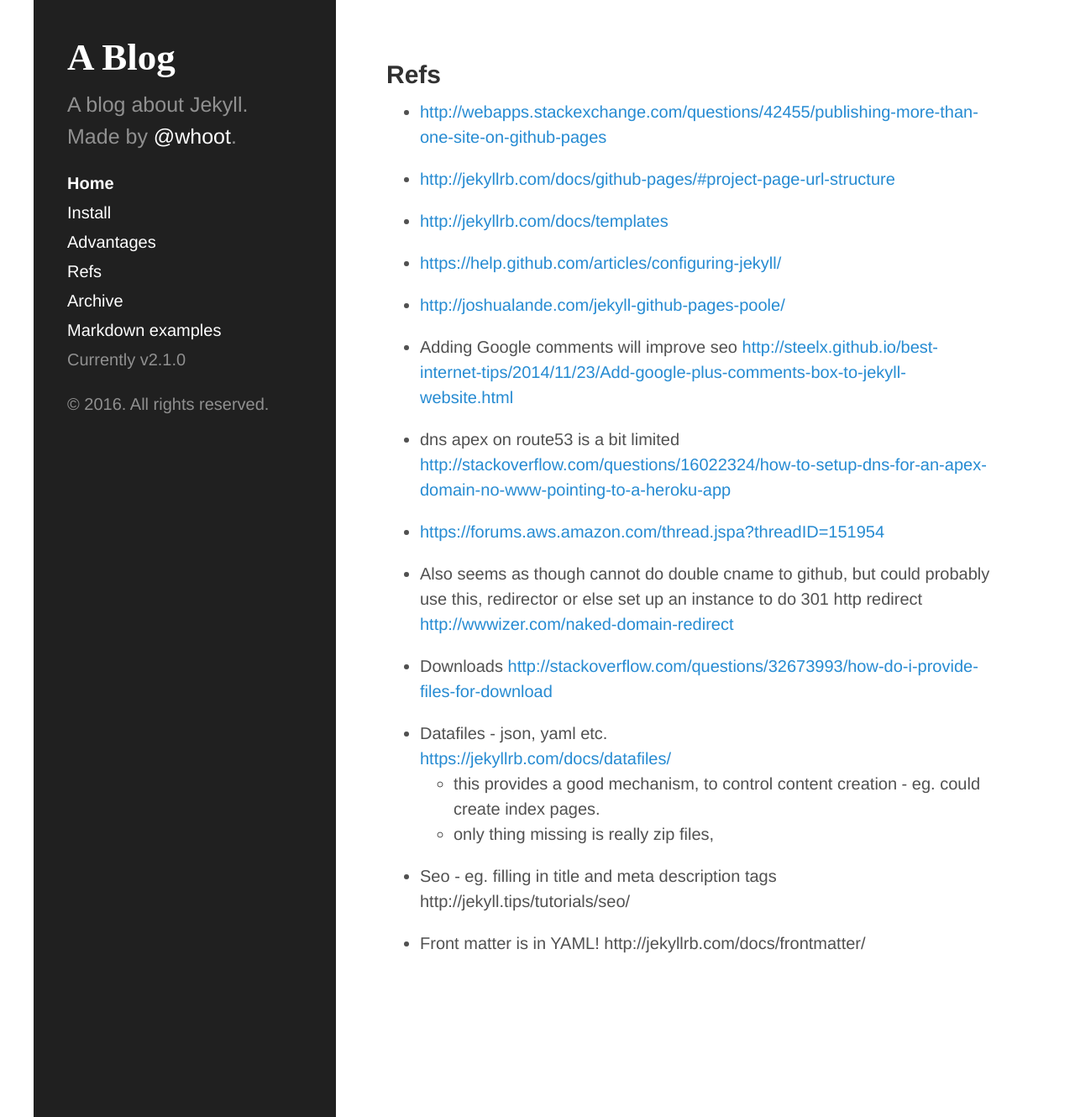
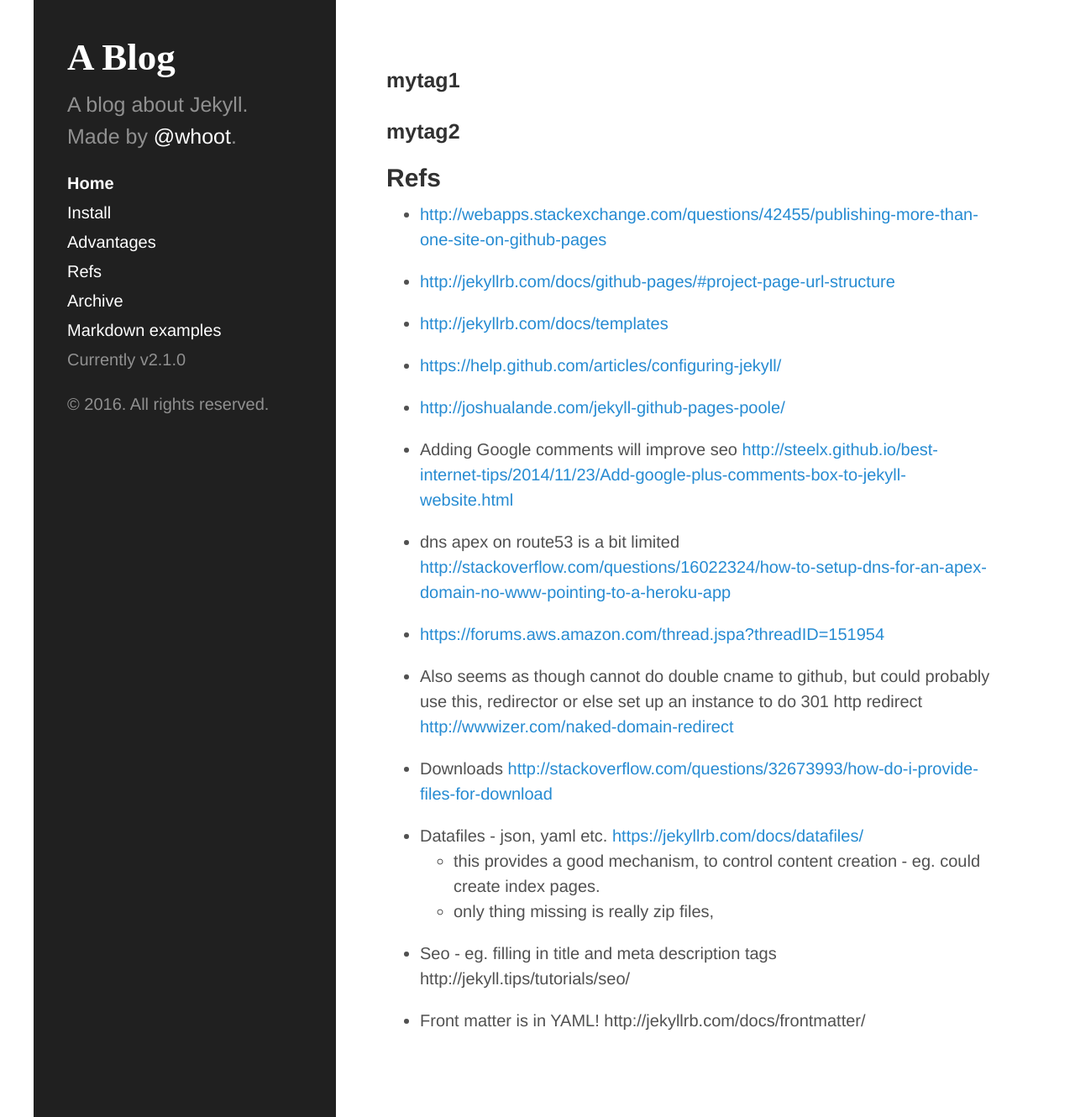
Before and after one commit to julian1/minimal-github-jekyll, a Jekyll site: the page built from refs.md, in a window 1280 px wide and 1330 px high. Shown: the whole window at 84% size. Built offline with Jekyll 4.4.1, drawn with Linux system fonts in a browser that asks for light colours.

Commit message:
tag example

```diff
--- a/_layouts/about.html
+++ b/_layouts/about.html
@@ -44,6 +44,11 @@
     <!-- header -->
     <div class="container content">
 
+
+        {% for tag in page.tags %}
+             <h3>  {{ tag }} </h3>
+        {% endfor %}
+
       <div><h2> {{ page.title %}} </h2></div>
       <div>{{content}}</div>
 
--- a/refs.md
+++ b/refs.md
@@ -1,6 +1,9 @@
 ---
 title: Refs
 layout: about
+tags:
+  - mytag1
+  - mytag2
 ---
 
 - <http://webapps.stackexchange.com/questions/42455/publishing-more-than-one-site-on-github-pages>
```
